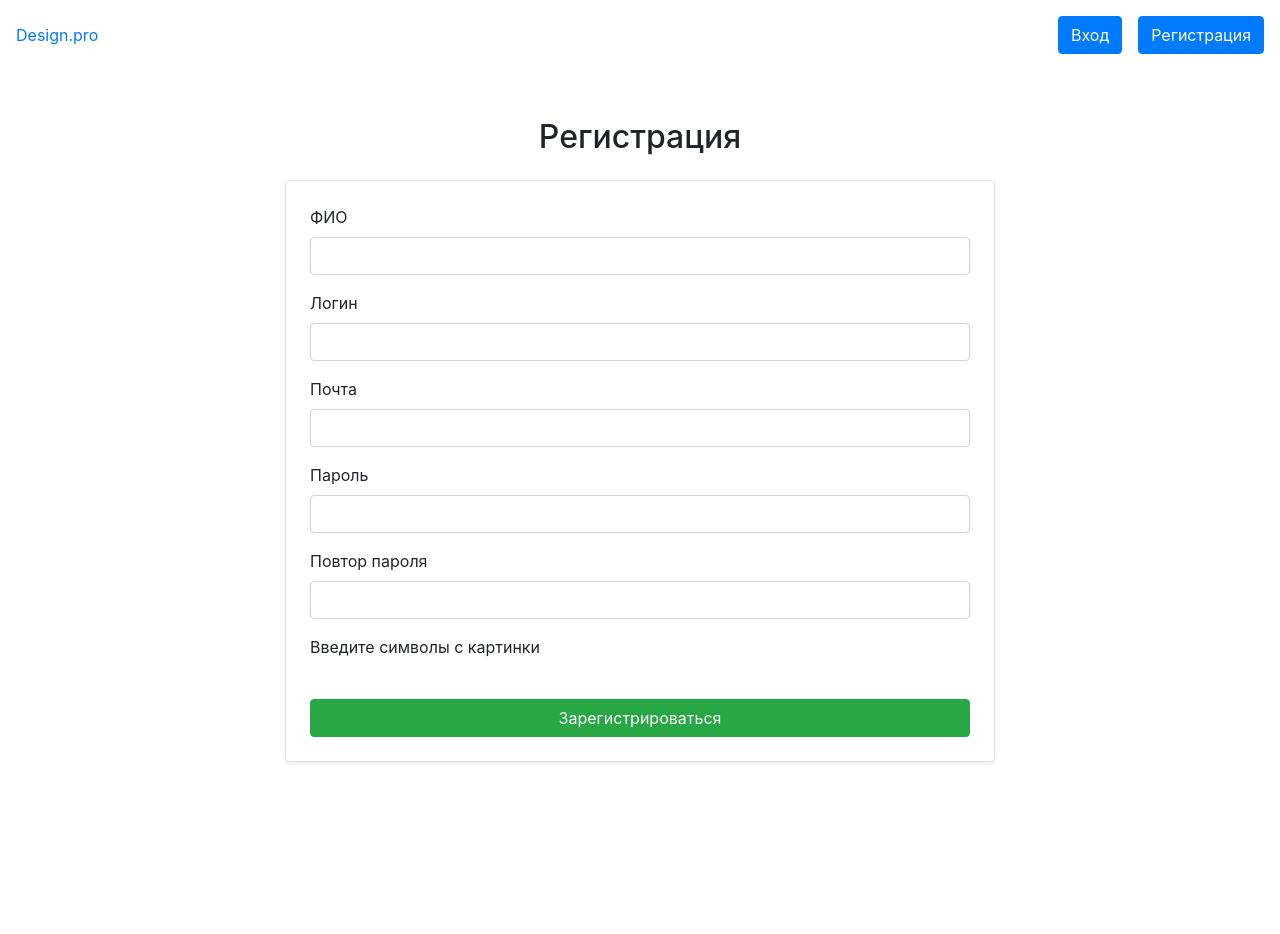
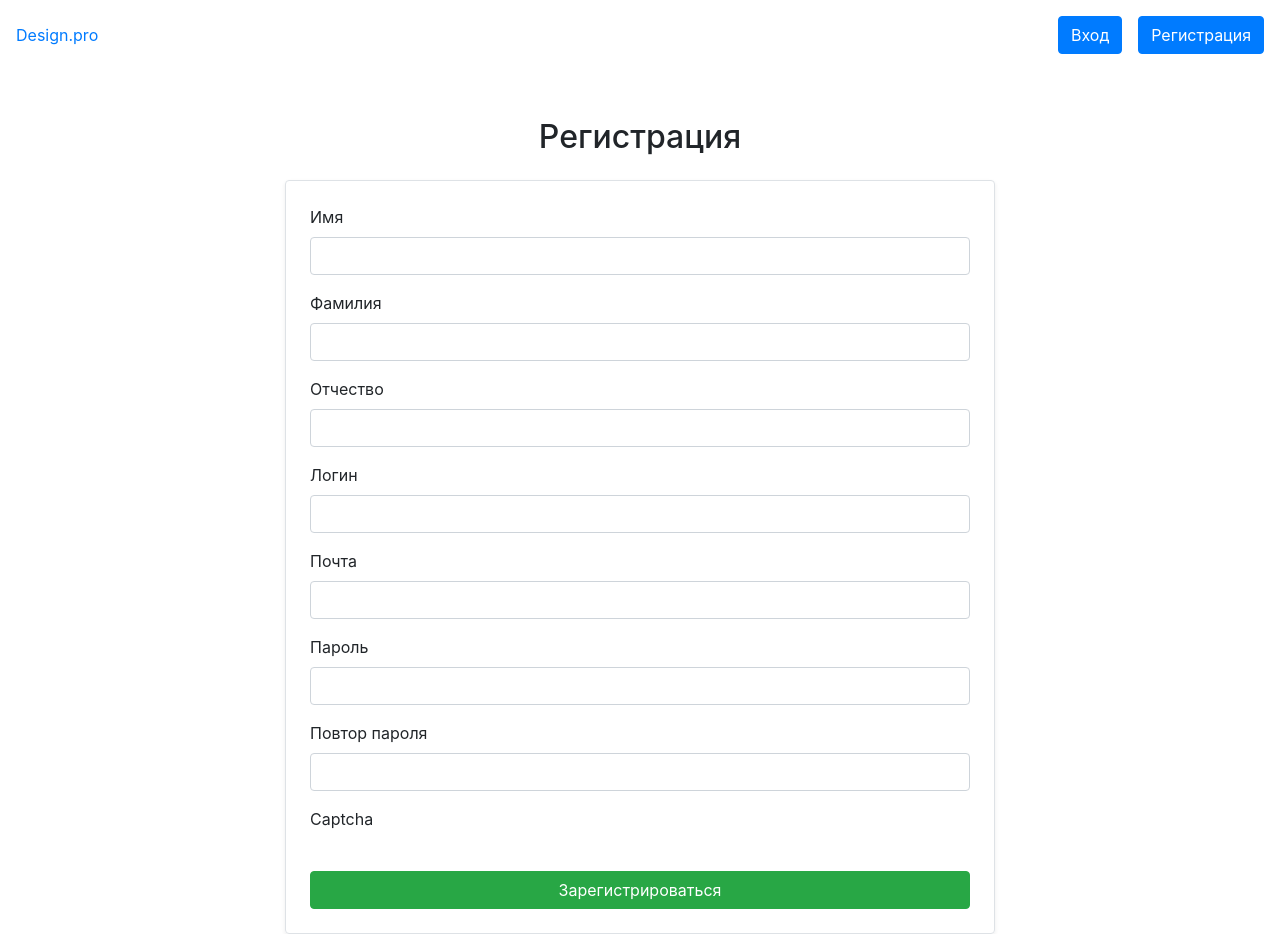
Before and after one commit to karixCode/django-praktika-2, a Django app: page /interior/register/ in a window 1280 px wide. Before the commit the page ends 763 px from the top, so only its background shows below. Run offline with Django 5.2, Linux system fonts and the light colour scheme; some libraries are stand-ins or nearby versions.

Commit message:
add name, surname, patronymic

```diff
--- a/interior/forms.py
+++ b/interior/forms.py
@@ -24,4 +24,4 @@
 
     class Meta:
         model = User
-        fields = ('fio', 'username', 'email')
+        fields = ('name', 'surname', 'patronymic','username', 'email')
--- a/interior/models.py
+++ b/interior/models.py
@@ -2,7 +2,9 @@
 from django.db import models
 
 class User(AbstractUser):
-    fio = models.CharField(max_length=255, verbose_name='ФИО')
+    name = models.CharField(max_length=50, verbose_name='Имя')
+    surname= models.CharField(max_length=50, verbose_name='Фамилия')
+    patronymic = models.CharField(max_length=50, verbose_name='Отчество', blank=True, null=True)
     username = models.CharField(max_length=255, verbose_name='Логин', unique=True, blank=False)
     email = models.EmailField(max_length=255, verbose_name='Почта')
     password = models.CharField(max_length=255, verbose_name='Пароль', blank=False)
--- a/interior/templates/registration/register.html
+++ b/interior/templates/registration/register.html
@@ -9,15 +9,31 @@
       {% csrf_token %}
 
       <div class="form-group">
-        <label for="id_fio">ФИО</label>
-        <input type="text" name="fio" class="form-control" id="id_fio" value="{{ form.fio.value|default_if_none:'' }}">
-        {% if form.fio.errors %}
-          <div class="text-danger">{{ form.fio.errors.0 }}</div>
+        <label for="id_name">{{form.name.label}}</label>
+        <input type="text" name="name" class="form-control" id="id_name" value="{{ form.name.value|default_if_none:'' }}">
+        {% if form.name.errors %}
+          <div class="text-danger">{{ form.name.errors.0 }}</div>
         {% endif %}
       </div>
 
       <div class="form-group">
-        <label for="id_username">Логин</label>
+        <label for="id_surname">{{form.surname.label}}</label>
+        <input type="text" name="surname" class="form-control" id="id_surname" value="{{ form.surname.value|default_if_none:'' }}">
+        {% if form.surname.errors %}
+          <div class="text-danger">{{ form.surname.errors.0 }}</div>
+        {% endif %}
+      </div>
+
+      <div class="form-group">
+        <label for="id_patronymic">{{form.patronymic.label}}</label>
+        <input type="text" name="patronymic" class="form-control" id="id_patronymic" value="{{ form.patronymic.value|default_if_none:'' }}">
+        {% if form.patronymic.errors %}
+          <div class="text-danger">{{ form.patronymic.errors.0 }}</div>
+        {% endif %}
+      </div>
+
+      <div class="form-group">
+        <label for="id_username">{{form.username.label}}</label>
         <input type="text" name="username" class="form-control" id="id_username" value="{{ form.username.value|default_if_none:'' }}">
         {% if form.username.errors %}
           <div class="text-danger">{{ form.username.errors.0 }}</div>
@@ -25,7 +41,7 @@
       </div>
 
       <div class="form-group">
-        <label for="id_email">Почта</label>
+        <label for="id_email">{{form.email.label}}</label>
         <input type="email" name="email" class="form-control" id="id_email" value="{{ form.email.value|default_if_none:'' }}">
         {% if form.email.errors %}
           <div class="text-danger">{{ form.email.errors.0 }}</div>
@@ -33,7 +49,7 @@
       </div>
 
       <div class="form-group">
-        <label for="id_password">Пароль</label>
+        <label for="id_password">{{form.password.label}}</label>
         <input type="password" name="password" class="form-control" id="id_password">
         {% if form.password.errors %}
           <div class="text-danger">{{ form.password.errors.0 }}</div>
@@ -41,7 +57,7 @@
       </div>
 
       <div class="form-group">
-        <label for="id_password2">Повтор пароля</label>
+        <label for="id_password2">{{form.password2.label}}</label>
         <input type="password" name="password2" class="form-control" id="id_password2">
         {% if form.password2.errors %}
           <div class="text-danger">{{ form.password2.errors.0 }}</div>
@@ -49,7 +65,7 @@
       </div>
 
 <div class="form-group">
-    <label for="id_captcha">Введите символы с картинки</label>
+    <label for="id_captcha">{{form.captcha.label}}</label>
     <div class="w-25">
         {{ form.captcha }}
     </div>
```
Also changed, not shown: db.sqlite3, interior/migrations/0001_initial.py, interior/migrations/0002_alter_user_fio.py (deleted), interior/migrations/0003_rename_fio_user_fio_remove_user_login_and_more.py (deleted).
